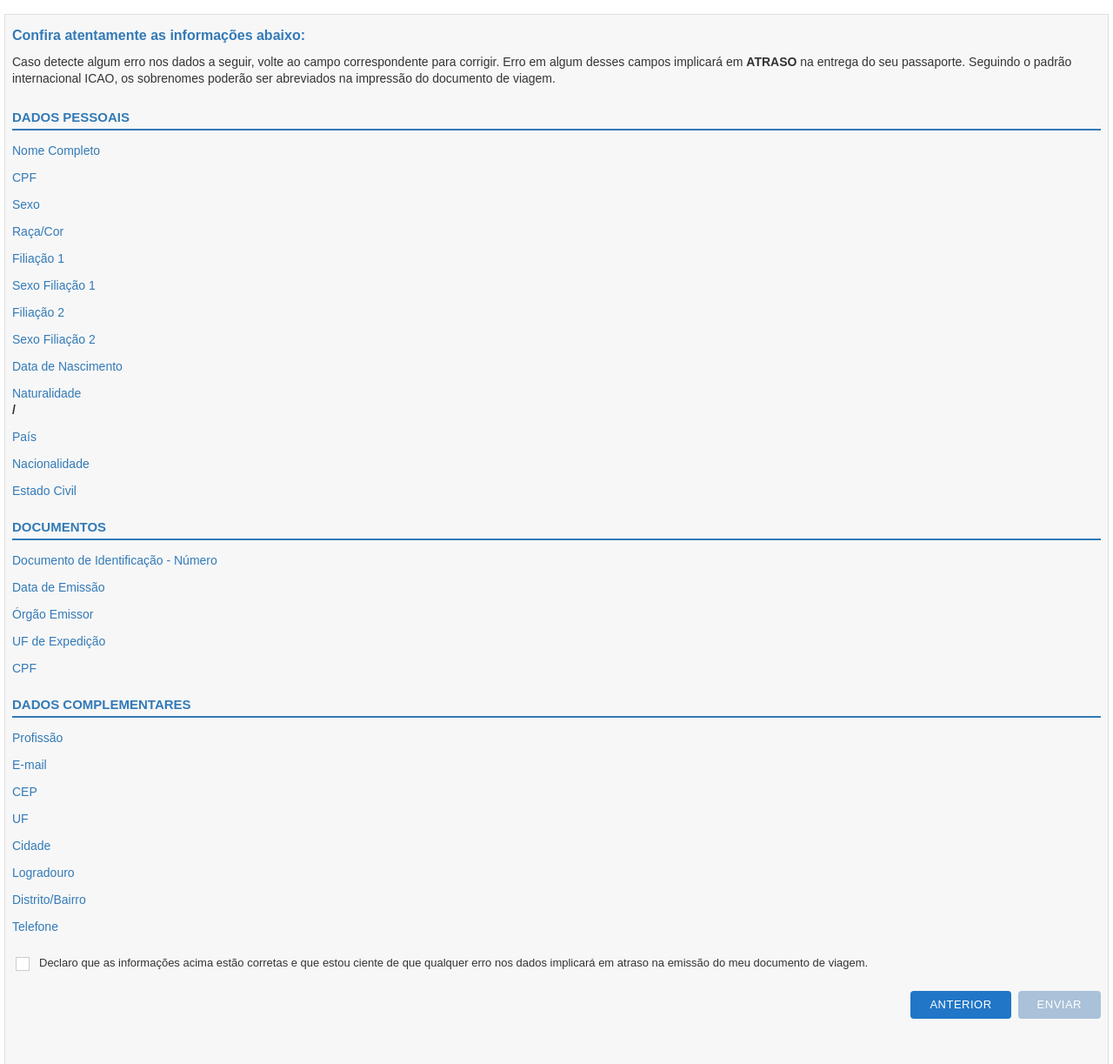
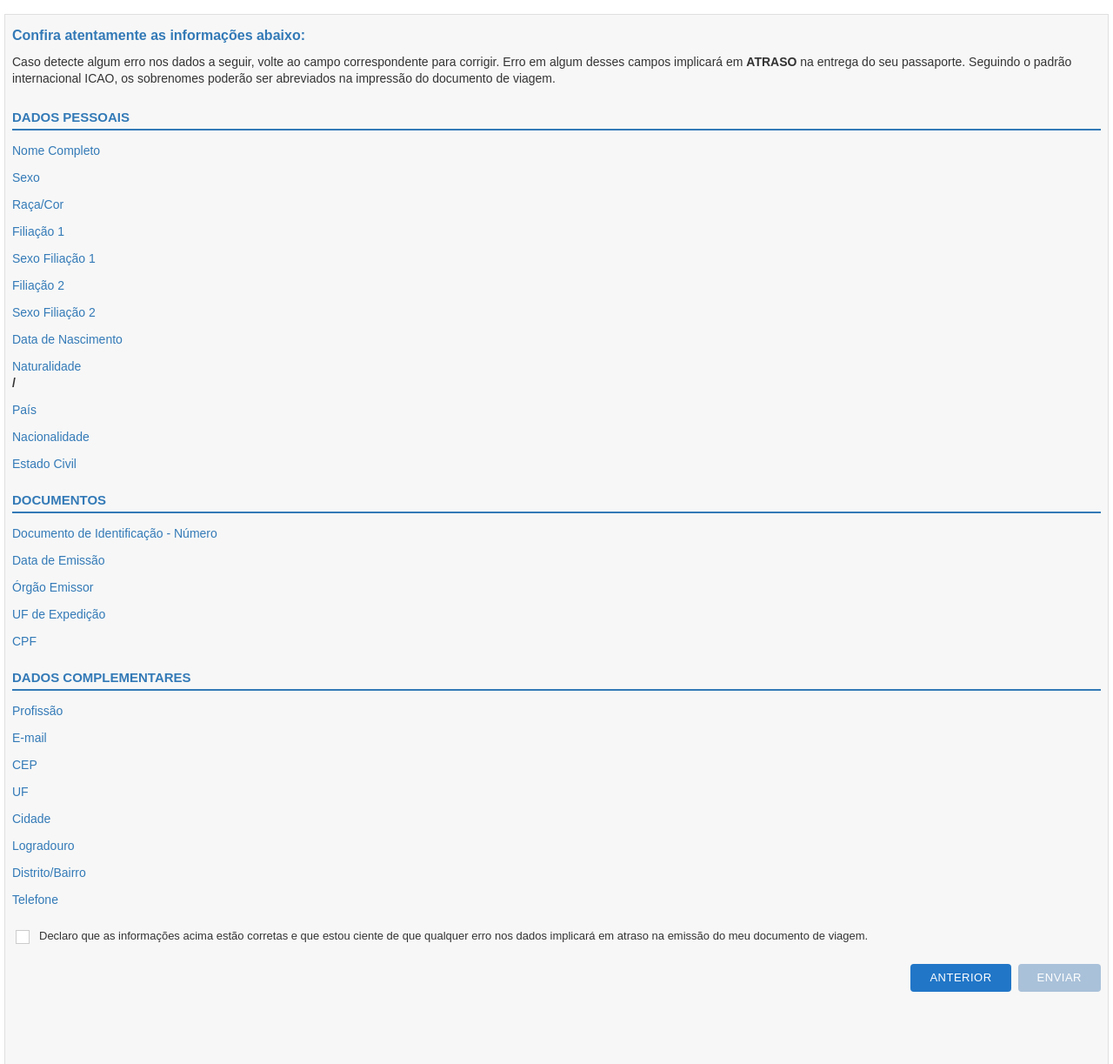
Before and after one commit to Solutionsforce/PassPF, a Flask app: page /nova-solicitacao/revisar-dados in a window 1280 px wide. Shown: the part 435-1658 px from the top of the page at 87% size. Run offline with Flask 3, Linux system fonts and the light colour scheme.

Commit message:
Remove unnecessary CPF field from the review data page
Remove the CPF field from the `revisar_dados.html` template.

Replit-Commit-Author: Agent
Replit-Commit-Session-Id: 2f1d9dde-6280-4dd7-be92-213d7a001ec0
Replit-Commit-Checkpoint-Type: full_checkpoint
Replit-Commit-Event-Id: eca38d0c-b8a6-4379-aaa3-62def6da5f5a
Replit-Commit-Screenshot-Url: https://storage.googleapis.com/screenshot-production-us-central1/c69ae46c-7eaa-4d13-905b-498ffecf424b/2f1d9dde-6280-4dd7-be92-213d7a001ec0/N5sRB6O

```diff
--- a/templates/revisar_dados.html
+++ b/templates/revisar_dados.html
@@ -35,9 +35,6 @@
 
             <div class="revisar-label">Nome Completo</div>
             <div class="revisar-value">{{ dados_pessoais.get('nome', '') }}</div>
-
-            <div class="revisar-label">CPF</div>
-            <div class="revisar-value">{{ dados_pessoais.get('cpf_responsavel', '') }}</div>
 
             <div class="revisar-label">Sexo</div>
             <div class="revisar-value">{{ dados_pessoais.get('sexo', '') }}</div>
```
